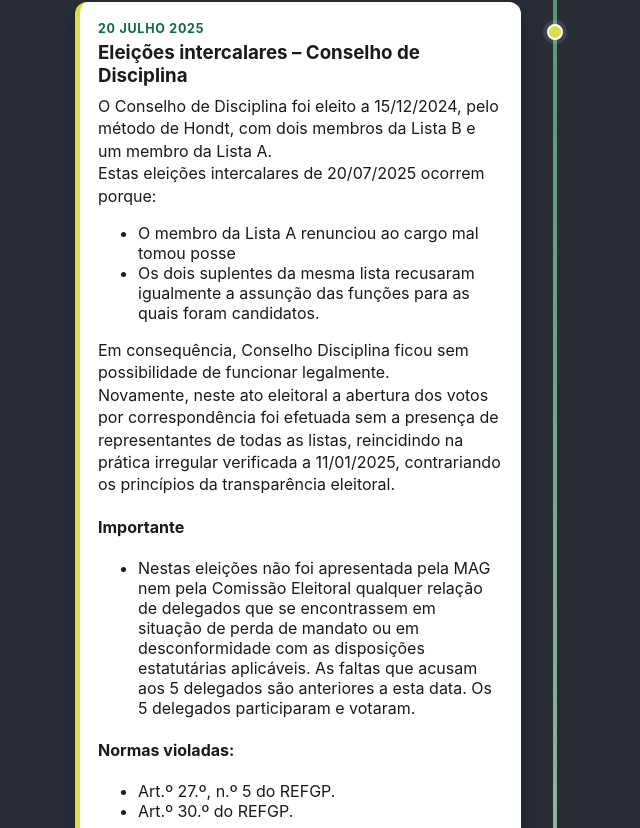
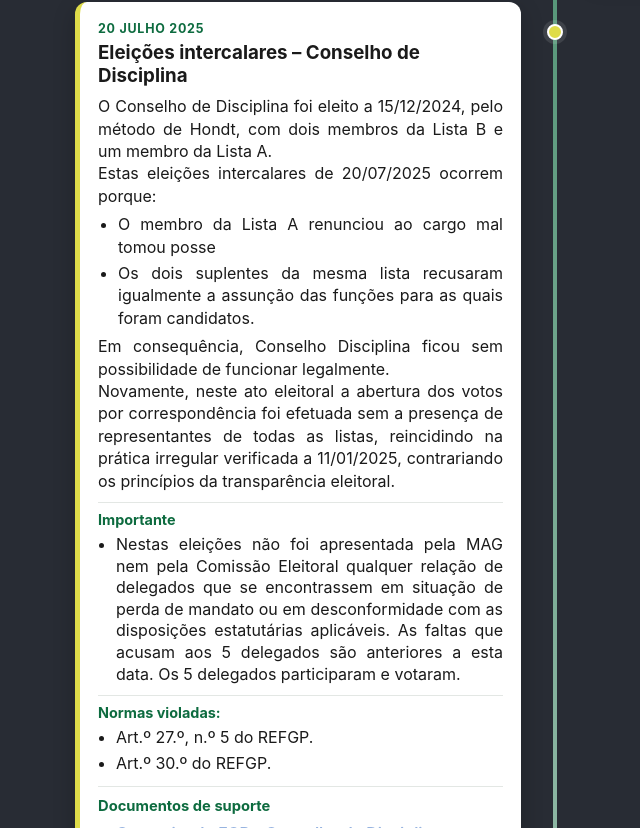
Before and after one commit to ginasticaPT/site, a React (Create React App) app: page /site/timeline/2025 in a window 1280 px wide. Shown: the part 1372-2200 px from the top of the page, without its empty margins (85-725 px from the left). Built offline with nearby package versions, Linux system fonts and the light colour scheme; the HTML template or start-up script is replaced by a standard one.

Commit message:
Add files via upload

```diff
--- a/src/styles/Overview.css
+++ b/src/styles/Overview.css
@@ -58,6 +58,7 @@
   padding: 14px 16px;
   box-shadow: 0 8px 22px rgba(0, 0, 0, 0.2);
   border: 1px solid rgba(244, 247, 245, 0.3);
+  text-align: justify;
 }
 
 .overview-legend-card h2 {
--- a/src/styles/Timeline.css
+++ b/src/styles/Timeline.css
@@ -204,6 +204,10 @@
   line-height: 1.4;
 }
 
+.timeline-card p:not(.timeline-date) {
+  text-align: justify;
+}
+
 .timeline-image-wrapper {
   margin-top: 12px;
   margin-left: 0;
@@ -219,13 +223,28 @@
   border: 1px solid #d9dfdb;
 }
 
-.timeline-image-caption {
-  margin-top: 6px;
-  font-size: 0.72rem;
-  line-height: 1.35;
-  color: #505a52;
+.timeline-rules {
+  margin-top: 10px;
+  padding-top: 8px;
+  border-top: 1px solid #e3e7e4;
 }
 
+.timeline-rules h4 {
+  margin: 0 0 6px;
+  font-size: 0.9rem;
+  color: #0d6b3f;
+}
+
+.timeline-rules ul {
+  margin: 0;
+  padding-left: 18px;
+}
+
+.timeline-rules li {
+  margin-bottom: 4px;
+  line-height: 1.35;
+  text-align: justify;
+}
 .timeline-documents {
   margin-top: 12px;
   padding-top: 10px;
@@ -311,3 +330,39 @@
     padding: 24px 8px 10px;
   }
 }
+
+
+
+.timeline-fact-bullets {
+  margin: 6px 0;
+  padding-left: 20px;
+}
+
+.timeline-fact-bullets li {
+  margin-bottom: 4px;
+  line-height: 1.4;
+  text-align: justify;
+}
+.timeline-important {
+  margin-top: 10px;
+  padding-top: 8px;
+  border-top: 1px solid #e3e7e4;
+}
+
+.timeline-important h4 {
+  margin: 0 0 6px;
+  font-size: 0.9rem;
+  color: #0d6b3f;
+}
+
+.timeline-important ul {
+  margin: 0;
+  padding-left: 18px;
+}
+
+.timeline-important li,
+.timeline-important p {
+  margin: 0 0 4px;
+  line-height: 1.35;
+  text-align: justify;
+}
```
